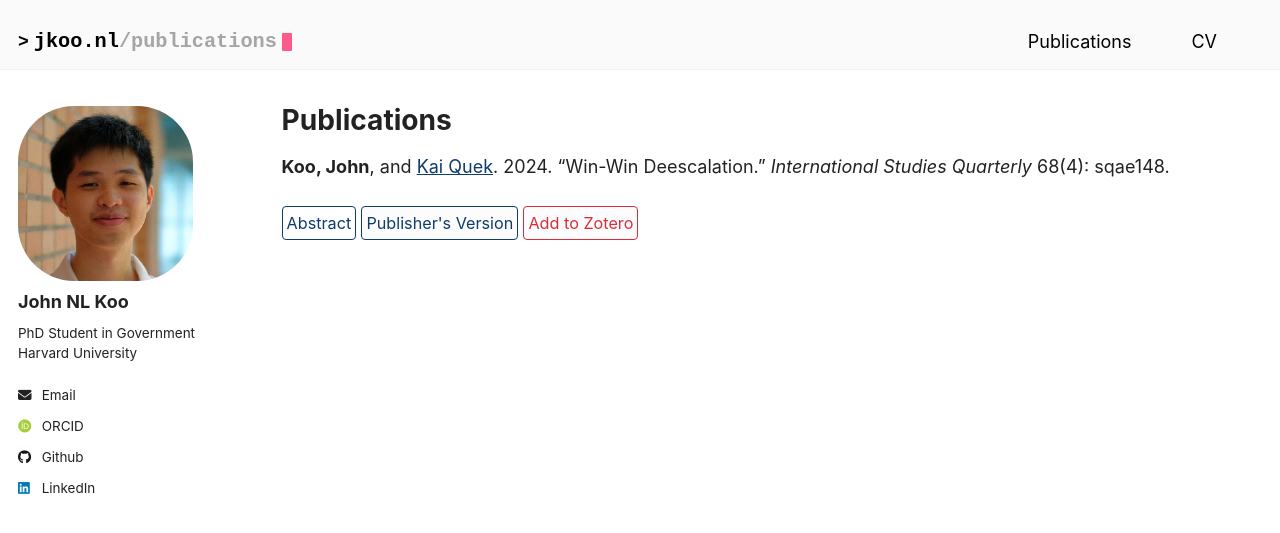
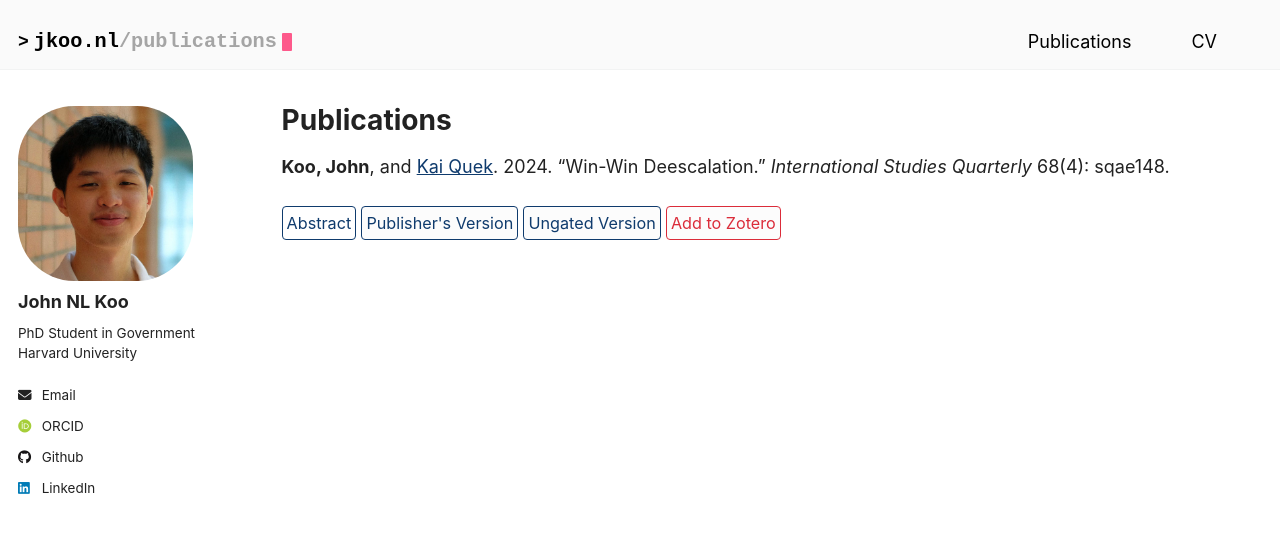
Before and after one commit to tanxpyox/jkoo.nl, a Jekyll site: the page built from _pages/publications.md, in a window 1280 px wide. Shown: the top 533 px of the page. Built offline with Jekyll 4.4.1, drawn with Linux system fonts in a browser that asks for light colours; some web fonts are replaced.

Commit message:
push ungated version

```diff
--- a/_pages/publications.md
+++ b/_pages/publications.md
@@ -26,6 +26,8 @@ redirect_from:
 
 <a href="https://academic.oup.com/isq/article-abstract/68/4/sqae148/7918196" target="_blank" rel="noopener noreferrer" class = "normal_btn">Publisher's Version</a>
 
+<a href="/assets/mss/wwd.pdf" target="_blank" rel="noopener noreferrer" class = "normal_btn">Ungated Version</a>
+
 <a href="https://www.zotero.org/save?type=doi&q=10.1093/isq/sqae148" target="_blank" rel="noopener noreferrer" class="zotero_btn">Add to Zotero</a>
 
 </p>
```
Also changed, not shown: 1 other file.
